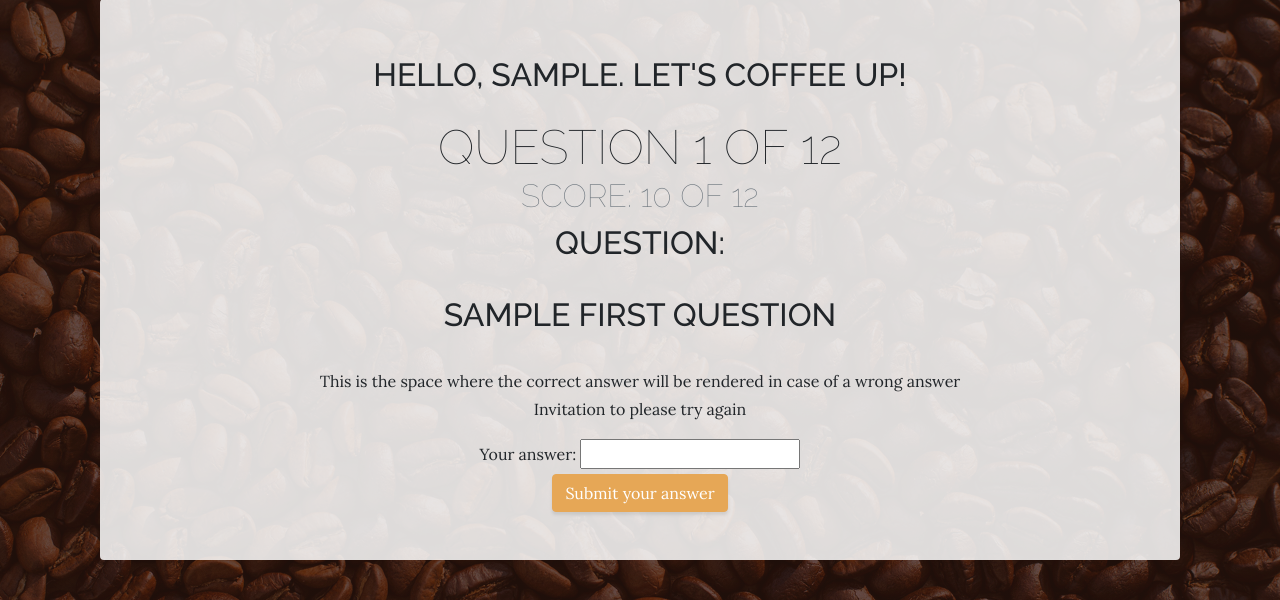
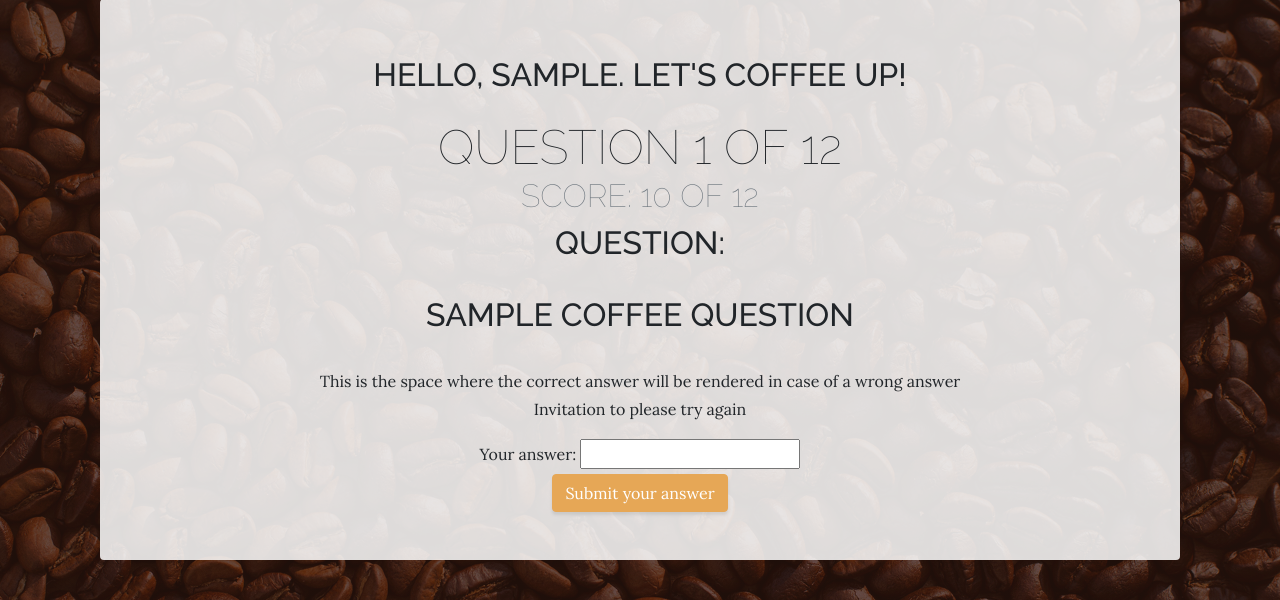
Before and after one commit to Code-Institute-Submissions/python-project-game, a Flask app: template templates/quiz.html in a window 1280 px wide. Shown: the part 137-737 px from the top of the page. Run offline with Flask 2, Linux system fonts and the light colour scheme; the template is opened without the code that fills it: most values are stand-ins (such as "Sample title", 1, 10 or a date in 2020); some libraries are stand-ins or nearby versions.

Commit message:
got the questions to advance when answering correctly. Need to fix issue of having to answer twice

```diff
--- a/app.py
+++ b/app.py
@@ -12,22 +12,23 @@
 with open("data/coffee_questions.json", "r") as json_file:
     riddles = json.load(json_file)
 
-i = 0
+# i = 0
 
-def start_coffee_questions(placeholderForRiddles):
+
+def get_coffee_questions(placeholderForRiddles, i):
     """
     This function searches for and returns questions for the quiz
     """
-    placeholderForFirstQuestion = placeholderForRiddles[i]["question"]
-    return placeholderForFirstQuestion
+    placeholderQuestion = placeholderForRiddles[i]["question"]
+    return placeholderQuestion
 
 
-def start_coffee_answers(placeholderForRiddles):
+def get_coffee_answers(placeholderForRiddles, i):
     """
     This function searches for and returns answers for the quiz
     """
-    placeholderForFirstAnswer = placeholderForRiddles[i]["answer"]
-    return placeholderForFirstAnswer
+    placeholderAnswer = placeholderForRiddles[i]["answer"]
+    return placeholderAnswer
 
 
 #EXAMPLE: example of strategy to get all questions:
@@ -44,7 +45,7 @@
         session['username'] = request.form["username"]
         # Initialising a "score" variable to keep track of points
         session['score'] = 0
-        # session['quiz_num'] = 0
+        session['quiz_num'] = 0
         return redirect(url_for("get_coffee_quiz"))
     return render_template("index.html")
 
@@ -53,10 +54,12 @@
 # We create a var with a couple of question to get it to work on a simple level
 def get_coffee_quiz():
 
+    i = session['quiz_num']
+
     #Adding first question - START
-    #To avoid having nested functions, the start_coffee_questions function was
+    #To avoid having nested functions, the get_coffee_questions function was
     #moved to upper lines and just called here
-    first_question = start_coffee_questions(riddles)
+    coffee_question = get_coffee_questions(riddles, i)
 
     #Adding first question - END
 
@@ -70,29 +73,31 @@
     if request.method == "GET":
         #EXAMPLE: example of strategy to get all questions:
         #question = get_question(session["question"])
-        return render_template("quiz.html", first_question=first_question,
+        print("En el 'if GET', la variable coffee_question es: " + coffee_question)
+        return render_template("quiz.html", coffee_question=coffee_question,
                                             username=session["username"],
                                             score=session["score"])
 
 
     #Trying to pass the answer and check if correct - START
-    first_answer = start_coffee_answers(riddles).lower()
+    coffee_answer = get_coffee_answers(riddles, i).lower()
 
     if request.method == "POST":
         if request.form:
             print(request.form)
             #The guess would equal the user's input
             first_guess = request.form["answer"].lower()
-            print(first_answer, first_guess)
+            print(coffee_answer, first_guess)
 
             #We need to check that our answer is correct
-            if first_guess == first_answer:
+            if first_guess == coffee_answer:
                 #If it is correct, we add 1 to our score and print some feedback
                 print("right!")
                 #Add points to "score"
                 session['score'] += 1
                 print(session['score'])
-                # session['quiz_num'] += 1
+                session['quiz_num'] += 1
+                print(session['quiz_num'])
                 #PENDING - Get the Flash to work
                 flash("Correct!")
             else:
@@ -101,8 +106,8 @@
         #Trying to pass the answer and check if correct - END
 
         return render_template("quiz.html", username=session["username"],
-                                            first_question=first_question,
-                                            first_answer=first_answer,
+                                            coffee_question=coffee_question,
+                                            coffee_answer=coffee_answer,
                                             first_guess=first_guess,
                                             score=session["score"])
 
--- a/templates/quiz.html
+++ b/templates/quiz.html
@@ -1,5 +1,6 @@
-{% extends "base.html" %} {% block content %}
+{% extends "base.html" %}
 
+{% block content %}
 
 <section class="page-section clearfix">
     <div class="container">
@@ -9,7 +10,7 @@
                 <span class="section-heading-lower">Question 1 of 12</span>
                 <span class="font-weight-light text-muted">Score: {{ score }} of 12</span>
                 <p>Question: </p>
-                <p>{{ first_question }}</p>
+                <p>{{ coffee_question }}</p>
             </h2>
             <p class="mb-3"> This is the space where the correct answer will be rendered in case of a wrong answer</br>
                 Invitation to please try again</p>
```
